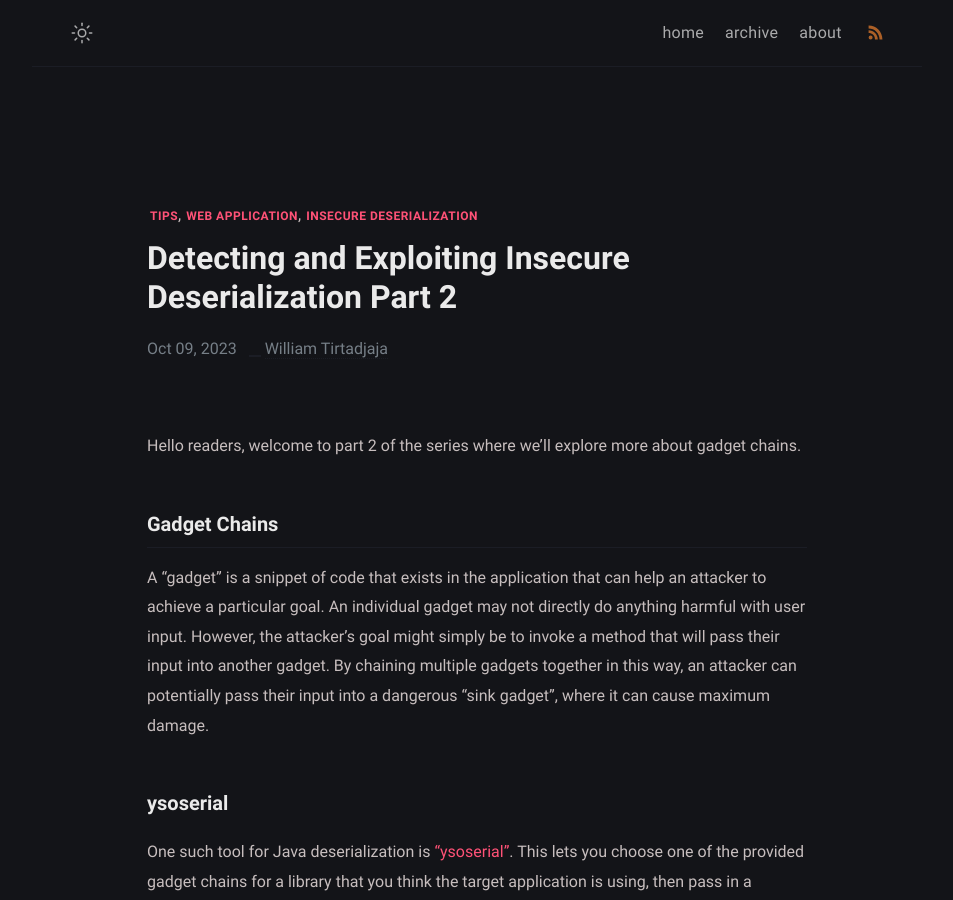
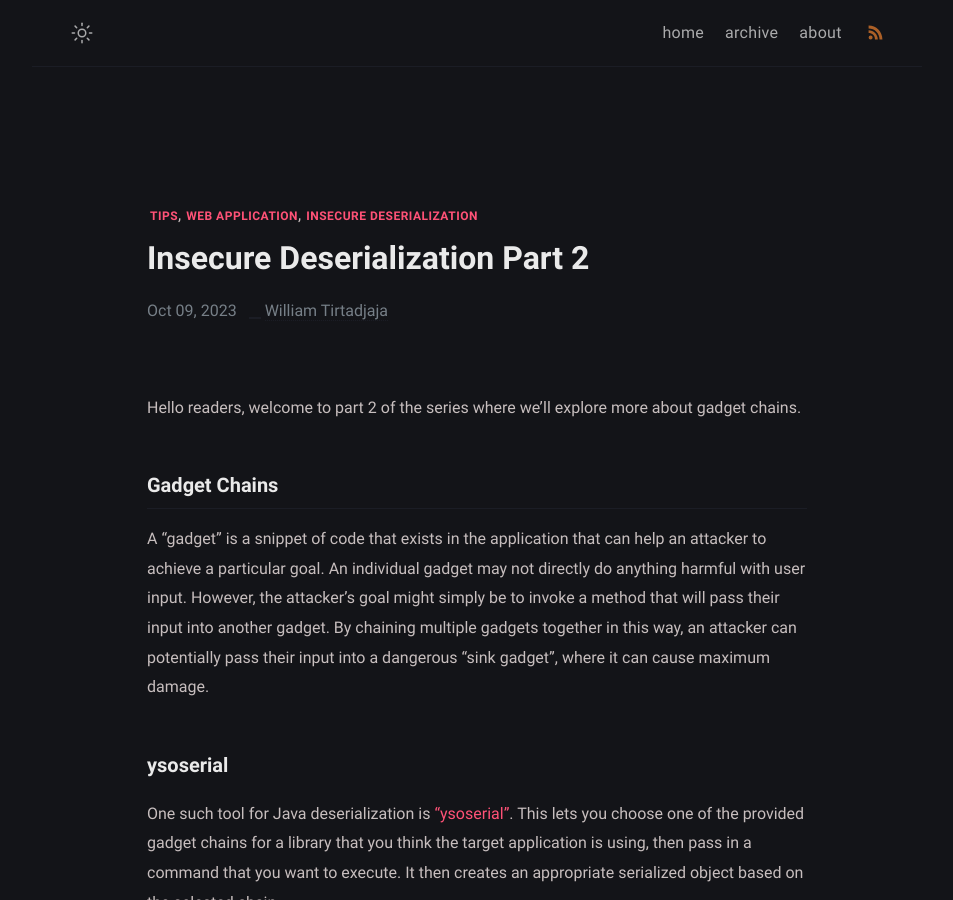
Before and after one commit to william5647/jekyll-william, a Jekyll site: the page built from _posts/insecure-deserialization-2/2023-10-09-insecure-deserialization-2.md, in a window 1280 px wide and 900 px high. Shown: the whole window, without its empty margins (163-1116 px from the left). Built offline with Jekyll 4.4.1, drawn with Linux system fonts in a browser that asks for light colours.

Commit message:
Update 2023-10-09-insecure-deserialization-2.md

```diff
--- a/_posts/insecure-deserialization-2/2023-10-09-insecure-deserialization-2.md
+++ b/_posts/insecure-deserialization-2/2023-10-09-insecure-deserialization-2.md
@@ -1,6 +1,6 @@
 ---
 layout: post
-title:  "Detecting and Exploiting Insecure Deserialization Part 2"
+title:  "Insecure Deserialization Part 2"
 date:   2023-10-09 21:29:20 +0700
 categories: jekyll update
 usemathjax: true
```
